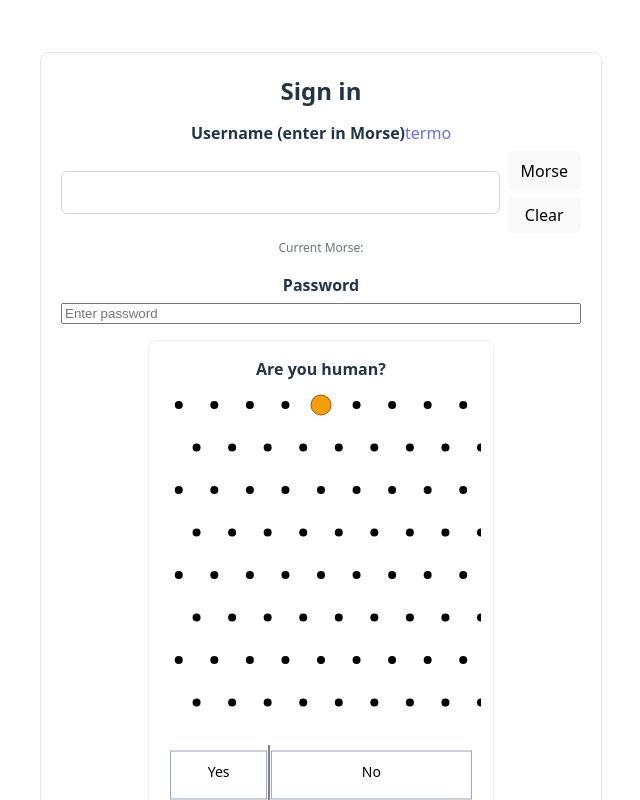
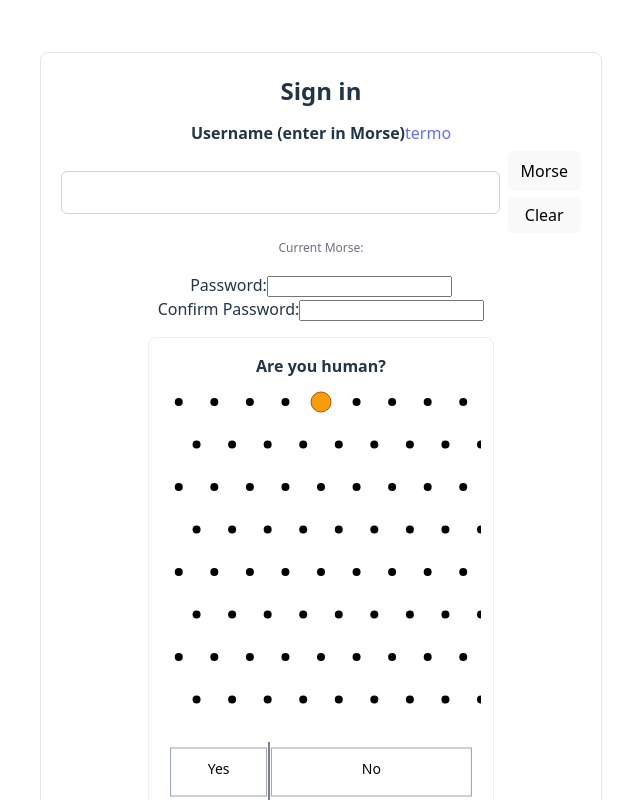
Before and after one commit to Marquibaa/HackJam---25, a React (Vite) app in the folder hackajam-25/: page / in a window 1280 px wide. Shown: the top 800 px of the page, without its empty margins (319-959 px from the left). Built offline with nearby package versions, Linux system fonts and the light colour scheme.

Commit message:
password - fix the sign in locked problem

```diff
--- a/hackajam-25/src/components/Password.tsx
+++ b/hackajam-25/src/components/Password.tsx
@@ -1,15 +1,61 @@
-// password component: controlled input used inside the single LoginForm page
+import { useState } from "react";
 
-type Props = {
-    value: string
-    onChange: (v: string) => void
+export default function AnnoyingPassword() {
+    const [password, setPassword] = useState("");
+    const [confirm, setConfirm] = useState("");
+    const [message, setMessage] = useState("");
+
+    const checkPasswords = (pw: string, cf: string) => {
+        if (pw === "" || cf === "") {
+            setMessage("");
+            return;
+        }
+
+        const reversed = pw.split("").reverse().join("");
+
+        if (cf === pw) {
+            // They typed the same forward (wrong)
+            setMessage("Second password should be typed backwards.");
+        } else if (cf !== reversed) {
+            // Still wrong, but not matching pw → mismatch
+            setMessage("Passwords do not match.");
+        } else {
+            // They typed the reversed password correctly
+            setMessage("Correct! (finally)");
+        }
+    };
+
+    return (
+        <div className="password-container">
+            <div className="field-group">
+                <label>Password:</label>
+                <input
+                    type="password"
+                    className="password-input"
+                    value={password}
+                    onChange={(e) => {
+                        const pw = e.target.value;
+                        setPassword(pw);
+                        checkPasswords(pw, confirm);
+                    }}
+                />
+            </div>
+
+            <div className="field-group">
+                <label>Confirm Password:</label>
+                <input
+                    type="password"
+                    className="password-input"
+                    value={confirm}
+                    onChange={(e) => {
+                        const cf = e.target.value;
+                        setConfirm(cf);
+                        checkPasswords(password, cf);
+                    }}
+                />
+            </div>
+
+            {message && <div className="message">{message}</div>}
+        </div>
+    );
 }
-
-export default function Password({ value, onChange }: Props) {
-    return (
-        <div style={{ display: 'flex', flexDirection: 'column', gap: 6 }}>
-            <label style={{ fontWeight: 600 }}>Password</label>
-            <input type="password" value={value} onChange={(e) => onChange(e.target.value)} placeholder="Enter password" />
-        </div>
-    )
-}
```
